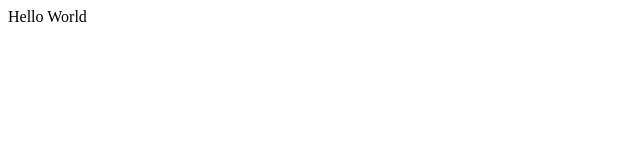
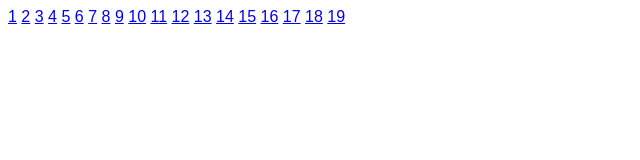
Before and after one commit to All88keys/euler, a plain HTML site: page index.html in a window 1280 px wide. Shown: the whole page, without its empty margins (0-640 px from the left). Drawn offline with Linux system fonts and the light colour scheme.

Commit message:
Update index.html

```diff
--- a/index.html
+++ b/index.html
@@ -1,6 +1,35 @@
 <!DOCTYPE HTML>
 <html>
-<head>
-  <title>Project Euler Projects</title>
-</head>
-Hello World
+  <head>
+    <title>Project Euler Projects</title>
+  </head>
+
+  <style>
+  * {
+     font-family: Sans-Serif;
+}
+
+</style>
+
+<body>
+  <a href="/1">1</a>
+  <a href="/2">2</a>
+  <a href="/3">3</a>
+  <a href="/4">4</a>
+  <a href="/5">5</a>
+  <a href="/6">6</a>
+  <a href="/7">7</a>
+  <a href="/8">8</a>
+  <a href="/9">9</a>
+  <a href="/10">10</a>
+  <a href="/11">11</a>
+  <a href="/12">12</a>
+  <a href="/13">13</a>
+  <a href="/14">14</a>
+  <a href="/15">15</a>
+  <a href="/16">16</a>
+  <a href="/17">17</a>
+  <a href="/18">18</a>
+  <a href="/19">19</a>
+</body>
+</html>
```
